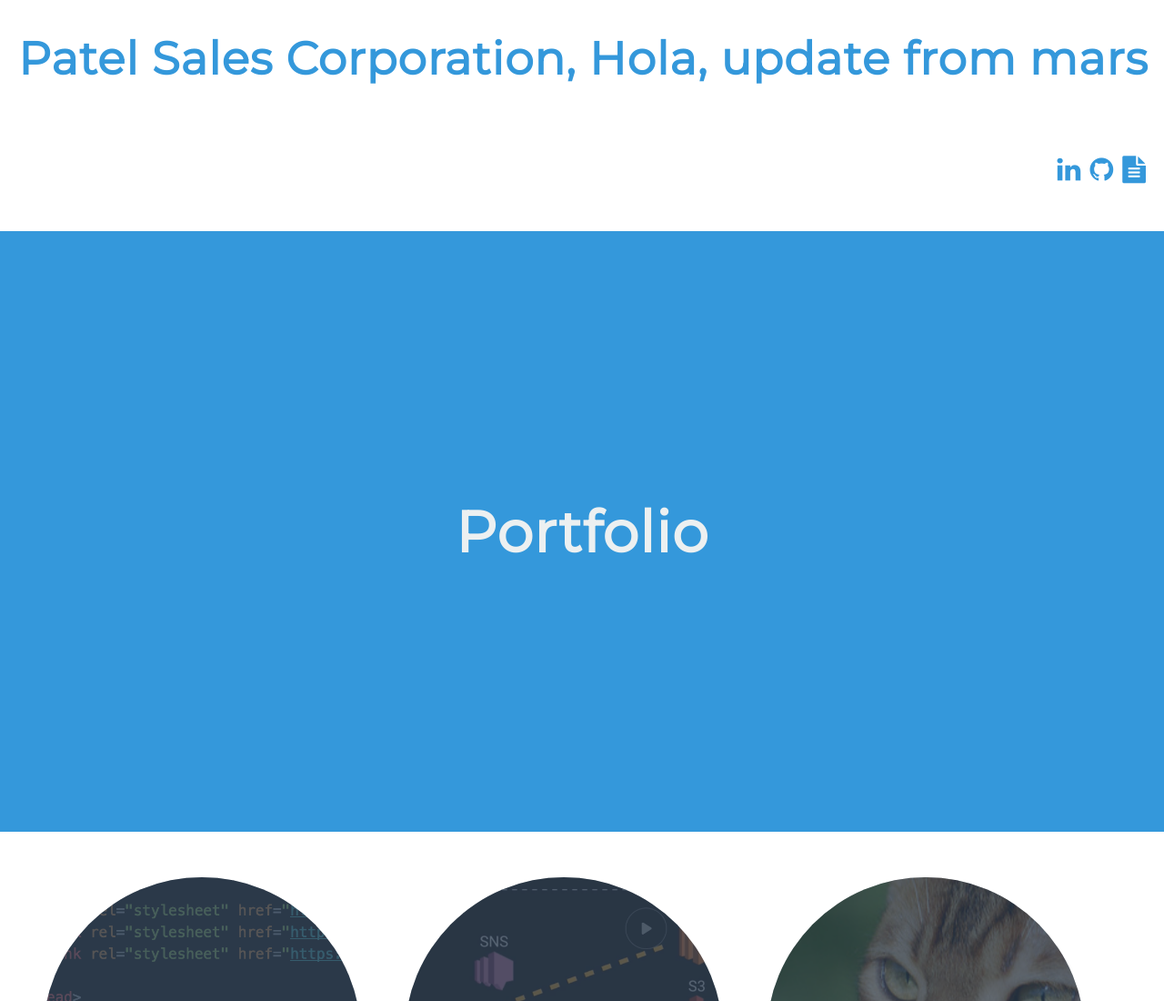
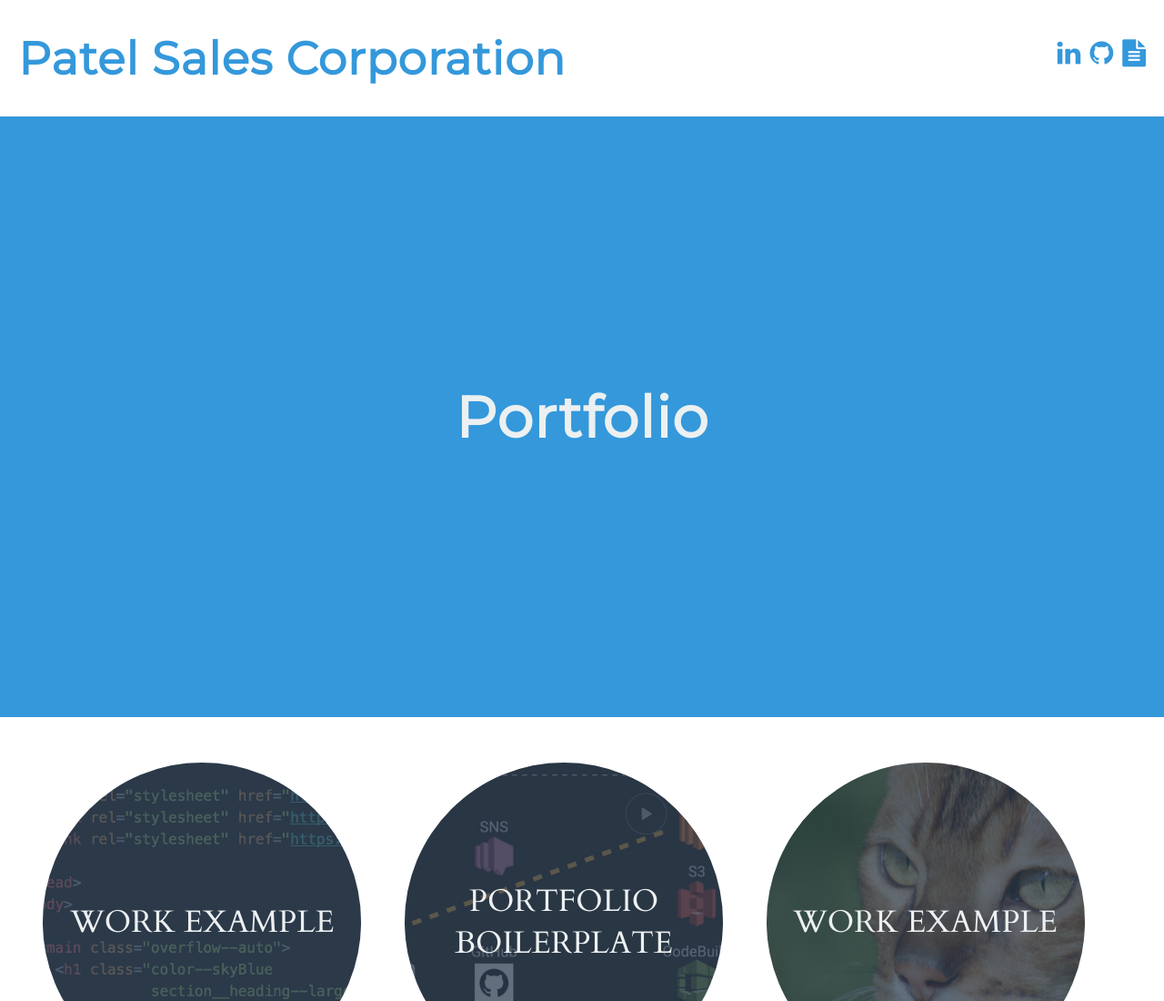
Before and after one commit to pranav16-dev/acg-serverless, a plain HTML site: page index.html in a window 1280 px wide. Shown: the top 1100 px of the page at 91% size. Drawn offline with Linux system fonts and the light colour scheme.

Commit message:
updating the static content

```diff
--- a/index.html
+++ b/index.html
@@ -15,7 +15,7 @@
     <main class="overflow--auto">
       <h1 class="color--skyBlue section__heading--largest">
         <!--Your name goes here -->
-        Patel Sales Corporation, Hola, update from mars
+        Patel Sales Corporation
       </h1>
 
       <ul class="section--social">
```
